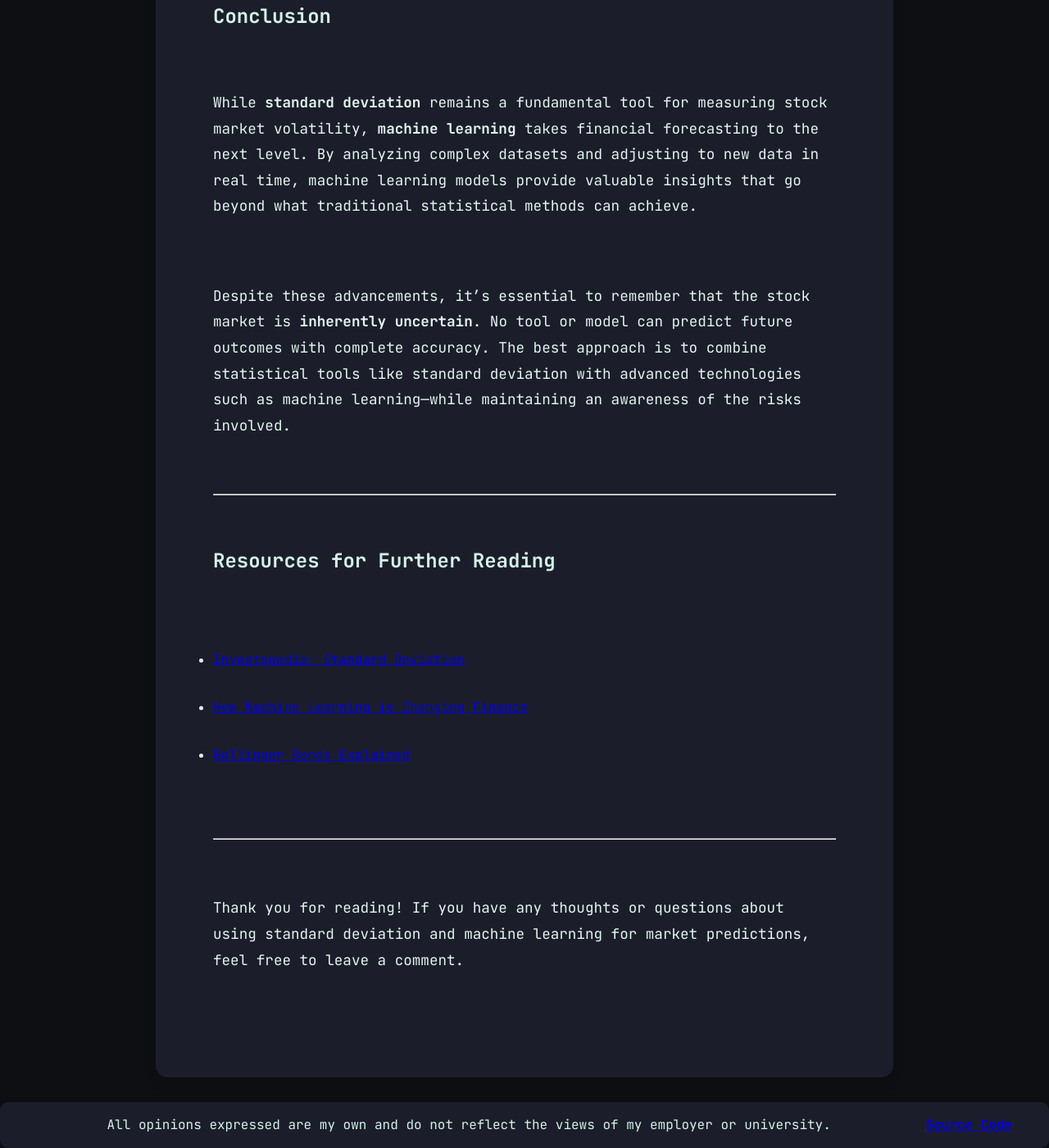
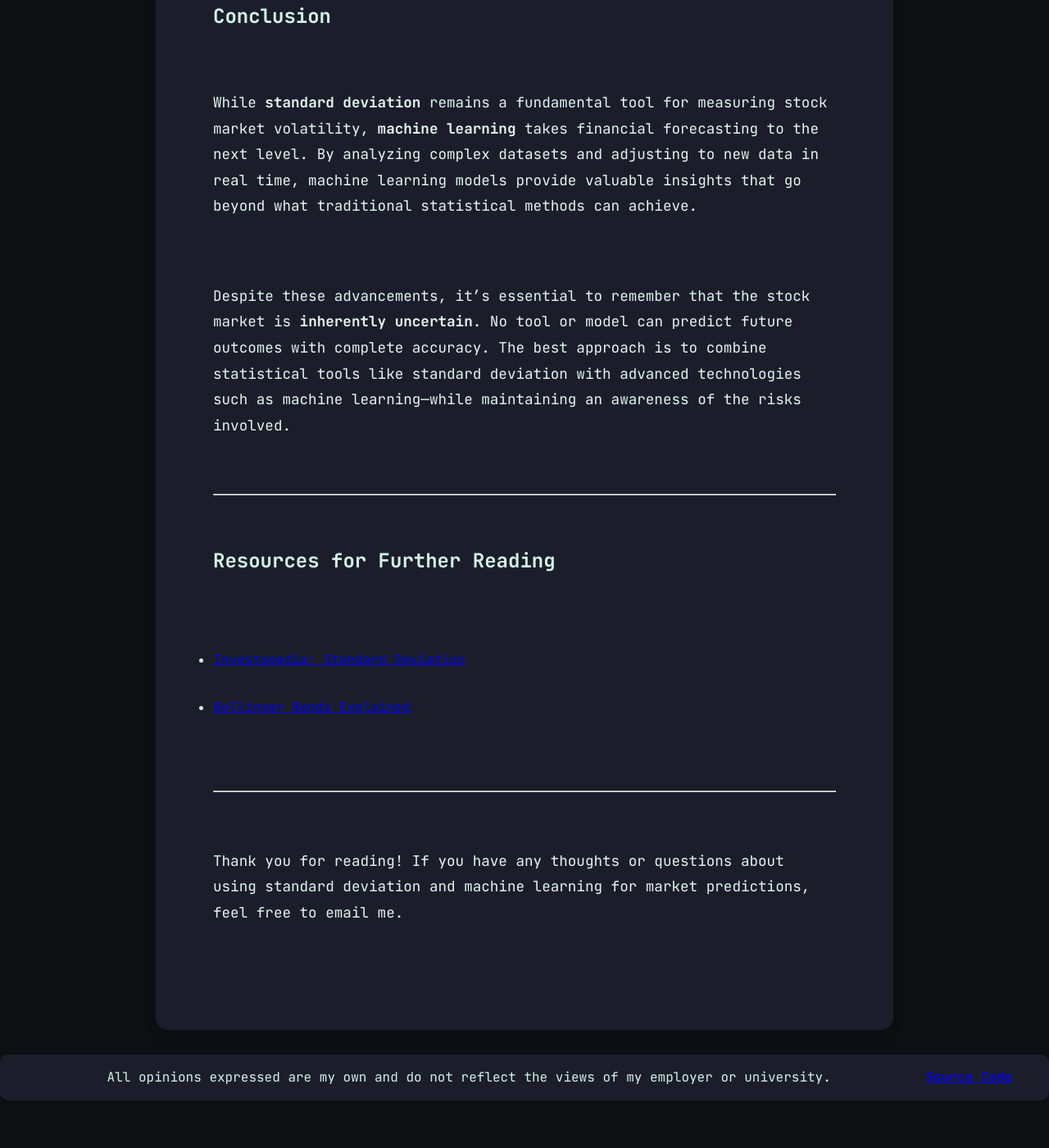
Before and after one commit to FrankTrani/FrankTrani.github.io, a Jekyll site: the page built from _posts/2024-10-12-standard-deviation-stock-market.md, in a window 1280 px wide and 1400 px high, scrolled down 5943 px. Shown: the whole window at 82% size. Built offline with Jekyll 4.4.1, drawn with Linux system fonts in a browser that asks for light colours; after the commit the page ends 7285 px from its top, so only the background shows below that.

Commit message:
fixed broken link on post

```diff
--- a/_posts/2024-10-12-standard-deviation-stock-market.md
+++ b/_posts/2024-10-12-standard-deviation-stock-market.md
@@ -99,9 +99,8 @@ Despite these advancements, it’s essential to remember that the stock market i
 ## Resources for Further Reading
 
 - [Investopedia: Standard Deviation](https://www.investopedia.com/terms/s/standarddeviation.asp)
-- [How Machine Learning is Changing Finance](https://www.investopedia.com/terms/m/machine-learning-in-finance.asp)
 - [Bollinger Bands Explained](https://www.investopedia.com/terms/b/bollingerbands.asp)
 
 ---
 
-Thank you for reading! If you have any thoughts or questions about using standard deviation and machine learning for market predictions, feel free to leave a comment.
+Thank you for reading! If you have any thoughts or questions about using standard deviation and machine learning for market predictions, feel free to email me.
--- a/scripts/styles.css
+++ b/scripts/styles.css
@@ -131,6 +131,12 @@ header {
   background-color: var(--main-color);
   color: #fff;
 }
+
+.active a {
+  font-weight: bold;
+  color: #f39c12; /* Example color */
+}
+
 
 /* Hamburger Menu Button */
 .hamburger {
```
Also changed, not shown: _layouts/default.html (+28 -9 lines).
